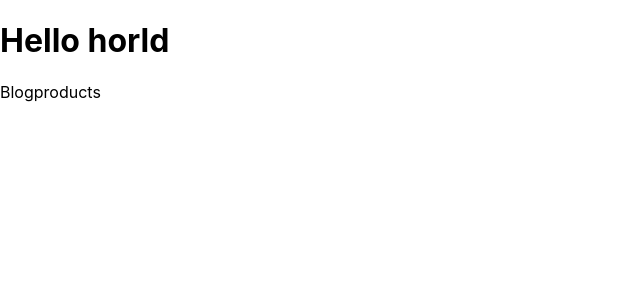
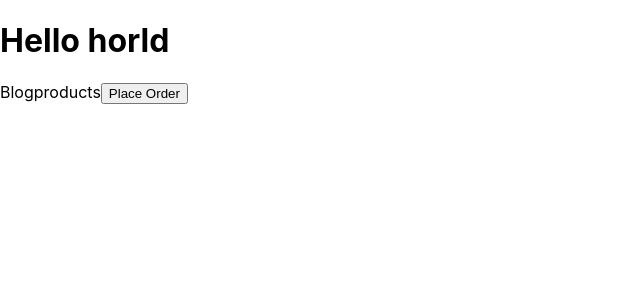
Before and after one commit to A-K-M-Fozlol-Hoq/next-js-app, a Next.js app: page / in a window 1280 px wide. Shown: the top 300 px of the page, without its empty margins (0-640 px from the left). Built offline with nearby package versions, Linux system fonts and the light colour scheme.

Commit message:
navigated programitacally

```diff
--- a/pages/index.js
+++ b/pages/index.js
@@ -1,11 +1,21 @@
 import Link from "next/link";
+import {useRouter} from "next/router";
 
 export default function Home() {
+  const router = useRouter();
+  const handleClick = () => {
+    console.log('placing order successfully')
+    router.push('/product');
+    // router.replace('/product');
+  }
   return (
     <div>
       <h1>Hello horld</h1>
       <Link href="/blog"><a>Blog</a></Link>
       <Link href="/product"><a>products</a></Link>
+      <button onClick={handleClick}>
+        Place Order
+      </button>
     </div>
   )
 }
```
